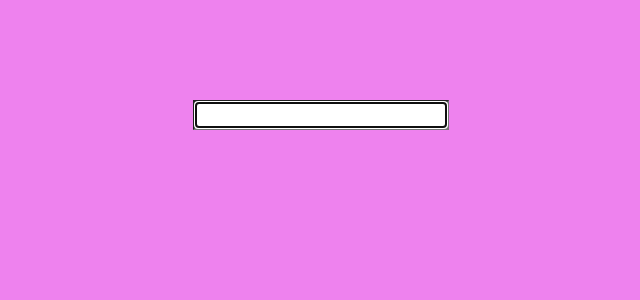
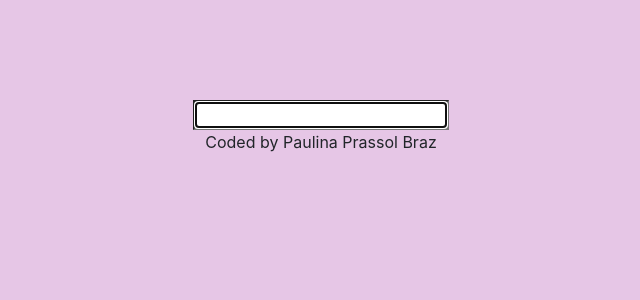
Before and after one commit to PaulinaBraz/dictionary-project, a React (Create React App) app: page / in a window 1280 px wide. Shown: the top 300 px of the page, without its empty margins (319-959 px from the left). Built offline with nearby package versions, Linux system fonts and the light colour scheme.

Commit message:
Added footer

```diff
--- a/src/App.css
+++ b/src/App.css
@@ -3,7 +3,7 @@
   margin-top: 100px;
 }
 body {
-  background-color: violet;
+  background-color: rgb(230, 198, 230);
 }
 .App button {
   margin: 0 auto;
--- a/src/App.js
+++ b/src/App.js
@@ -9,7 +9,7 @@ function App() {
         <main>
           <Dictionary />
         </main>
-        <footer></footer>
+        <footer> Coded by Paulina Prassol Braz </footer>
       </div>
     </div>
   );
```
